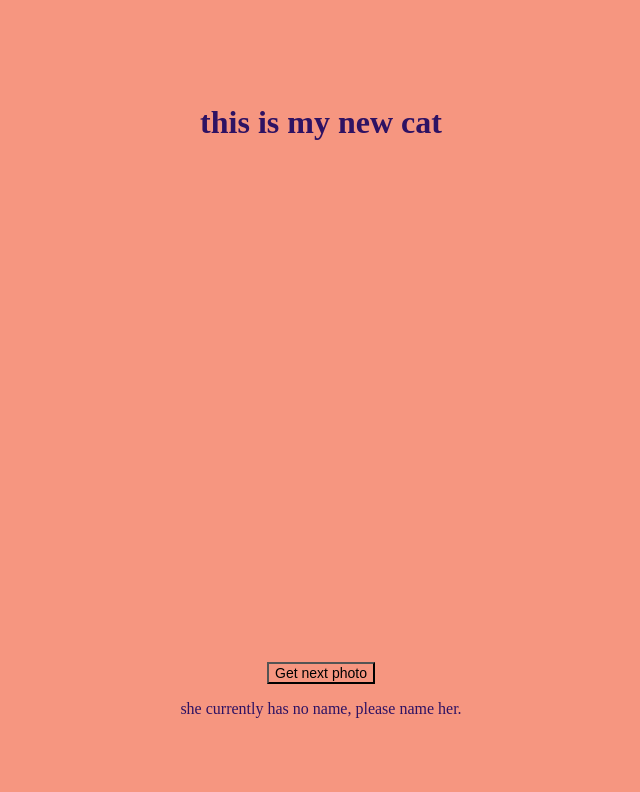
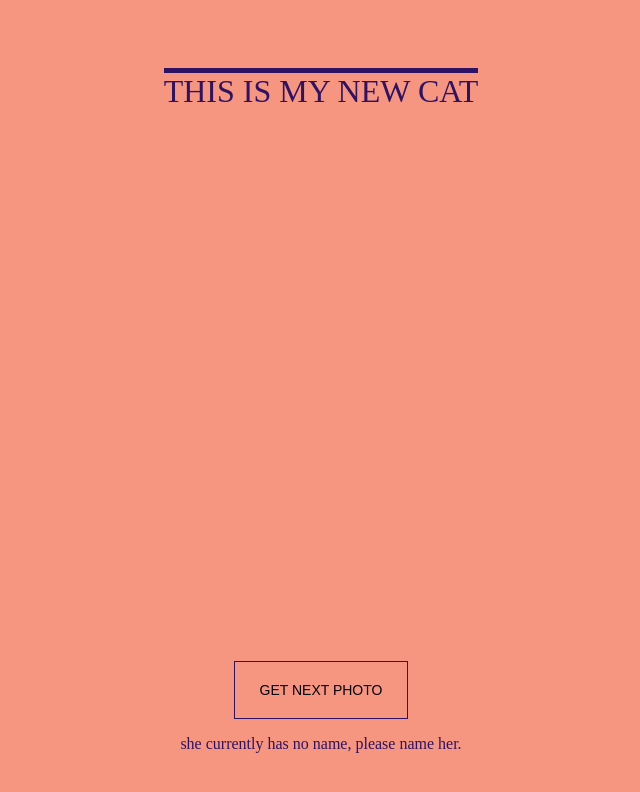
Before and after one commit to WIllChengster/IS445_hw1, a plain HTML site: page index.html in a window 1280 px wide. Shown: the whole page, without its empty margins (319-959 px from the left). Drawn offline with Linux system fonts and the light colour scheme.

Commit message:
additional styling

```diff
--- a/index.html
+++ b/index.html
@@ -10,7 +10,7 @@
 </head>
 <body>
     <div class="container">
-        <h1>this is my new cat</h1>
+        <h1>This is my new cat</h1>
         <img src="" alt="">
 
         <button id="next-button" >Get next photo</button>
--- a/style.css
+++ b/style.css
@@ -3,6 +3,12 @@ body {
     color: #2E1263;
     font-family: "Source Code Pro";
     font-weight: 200;
+}
+
+h1{
+    font-weight: 200;
+    text-transform: uppercase;
+    border-top: 5px solid;
 }
 
 img {
@@ -20,7 +26,20 @@ img {
 }
 
 button{
+    margin: 30px auto 0;
+    padding: 20px 25px;
     background-color: #F69680;
     font-size: 14px;
     text-align: center;
+    border: 1px solid #2E1263;
+    text-transform: uppercase;
+    text-decoration: none;
+    outline: none;
 }
+
+button:hover{
+    transition: .3s;
+    background-color: #2E1263;
+    color: #F69680;
+    text-decoration: underline;
+}
```
